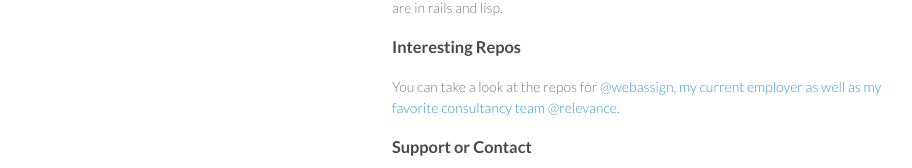
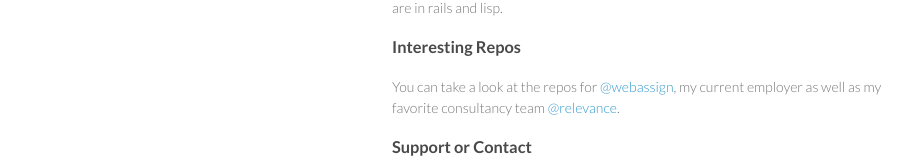
Before and after one commit to shawnpage/shawnpage.github.com, a plain HTML site: page index.html in a window 1280 px wide. Shown: the part 182-350 px from the top of the page, without its empty margins (178-1090 px from the left). Drawn offline with Linux system fonts and the light colour scheme.

Commit message:
typo fix.

```diff
--- a/index.html
+++ b/index.html
@@ -45,7 +45,7 @@ $ git checkout gh-pages
 
 <h3>Interesting Repos</h3>
 
-<p>You can take a look at the repos for <a href="https://github.com/webassign" class="user-mention">@webassign<a>, my current employer as well as my favorite consultancy team <a href="https://github.com/relevance" class="user-mention">@relevance</a>.
+<p>You can take a look at the repos for <a href="https://github.com/webassign" class="user-mention">@webassign</a>, my current employer as well as my favorite consultancy team <a href="https://github.com/relevance" class="user-mention">@relevance</a>.
 
 <h3>Support or Contact</h3>
 
```
